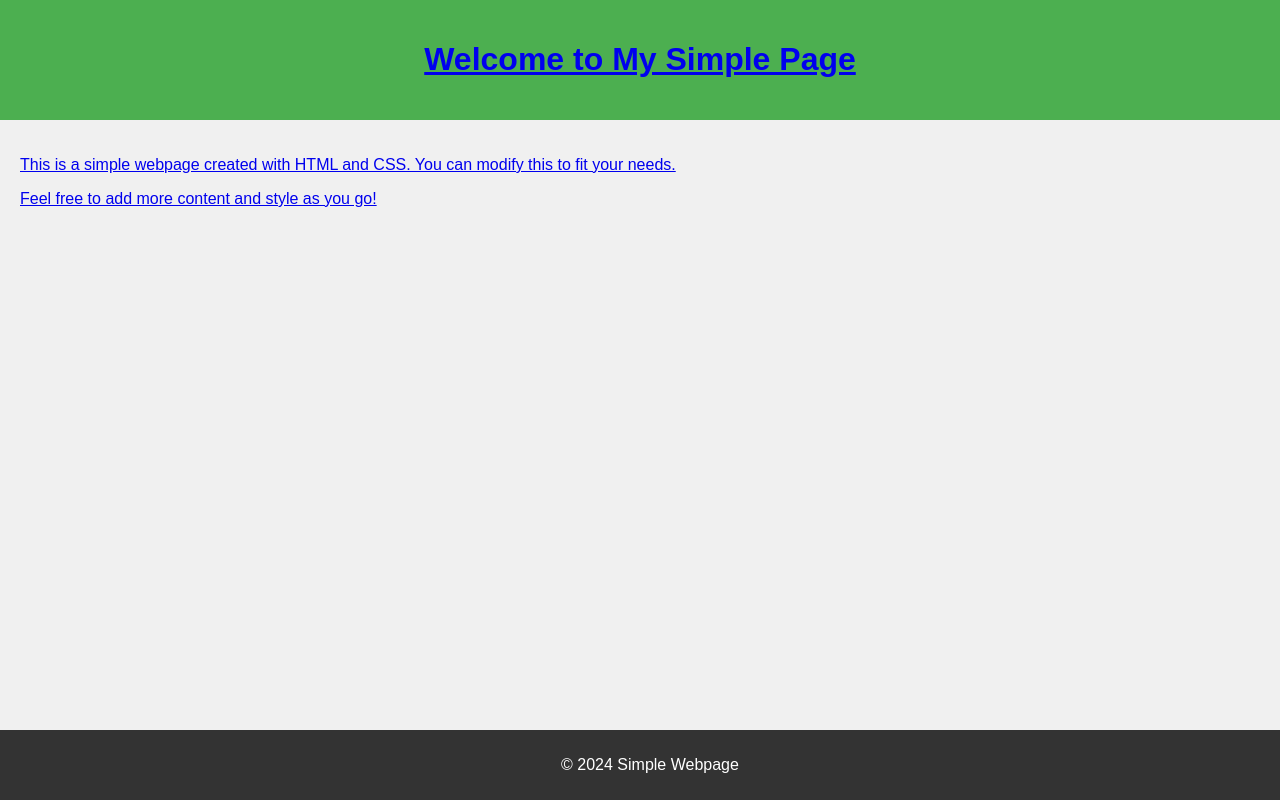
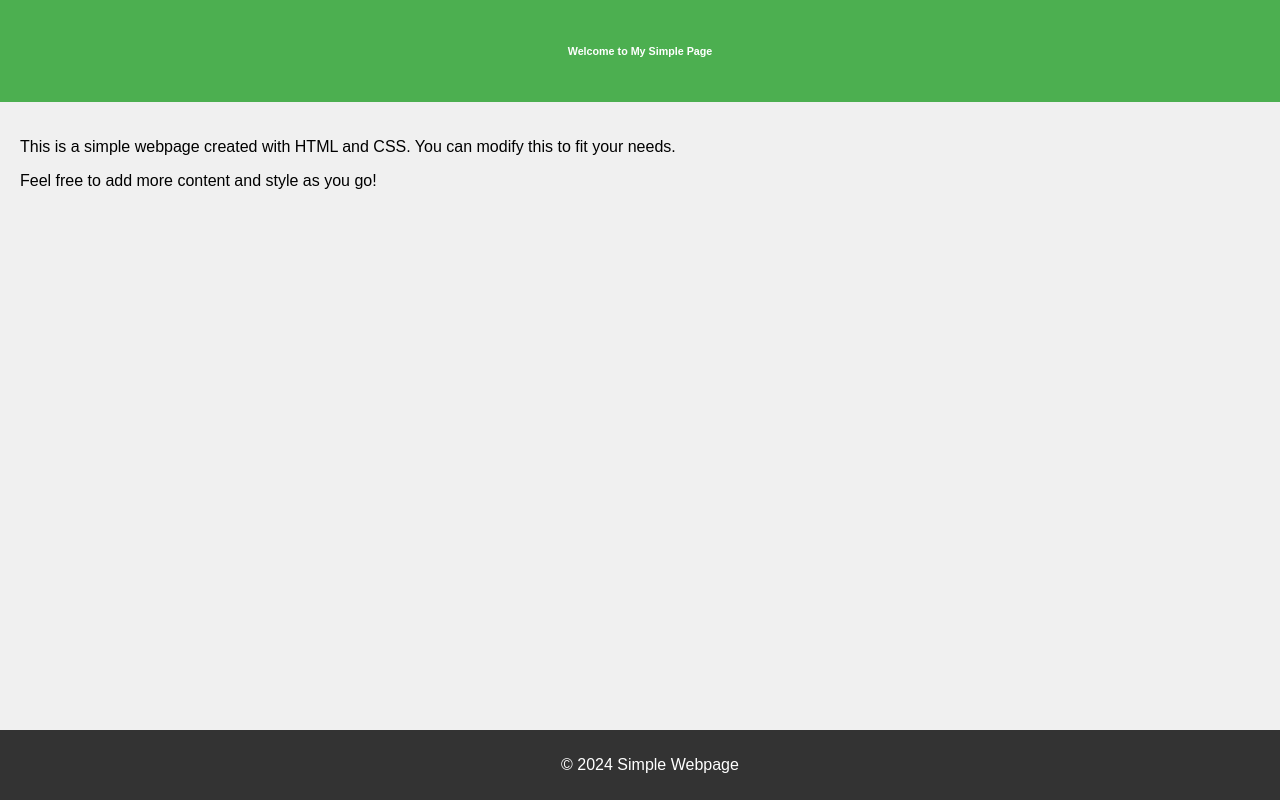
Before and after one commit to Robloxeras/Robloxeras.github.io, a plain HTML site: page index.html in a window 1280 px wide. Drawn offline with Linux system fonts and the light colour scheme.

Commit message:
Update index.html

```diff
--- a/index.html
+++ b/index.html
@@ -37,7 +37,7 @@
 <body>
 
 <header>
-    <h1><a href="https://bing.com">Welcome to My Simple Page</h1>
+    <h6>Welcome to My Simple Page</h6>
 </header>
 
 <div class="content">
```
